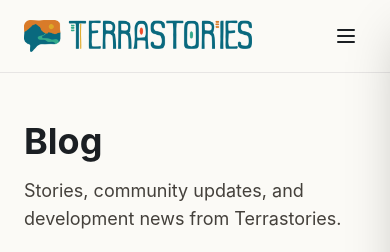
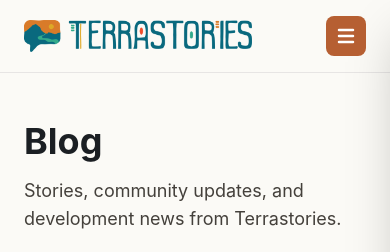
Before and after one commit to Terrastories/terrastories-website, an Astro site: page /blog in a window 390 px wide. Shown: the top 252 px of the page. Built offline with nearby package versions, Linux system fonts and the light colour scheme; Astro itself is replaced by a stand-in of ours.

Commit message:
Mobile burger: orange bg, white icon, fix X alignment with correct transform-origin

```diff
--- a/src/components/Header.astro
+++ b/src/components/Header.astro
@@ -43,14 +43,14 @@ const currentPath = Astro.url.pathname.replace(/\/$/, '') || '/';
     <!-- Burger button (mobile) -->
     <button
       id="menu-toggle"
-      class="relative z-50 flex h-10 w-10 items-center justify-center rounded-lg hover:bg-stone-100 lg:hidden"
+      class="relative z-50 flex h-10 w-10 items-center justify-center rounded-lg bg-clay lg:hidden"
       aria-label="Open menu"
       aria-expanded="false"
     >
-      <svg class="burger-icon h-6 w-6 text-ink transition-all duration-300" fill="none" viewBox="0 0 24 24" stroke="currentColor" stroke-width="2">
-        <path class="top-bar origin-center transition-all duration-300" stroke-linecap="round" d="M4 6h16" />
-        <path class="mid-bar transition-all duration-300" stroke-linecap="round" d="M4 12h16" />
-        <path class="bot-bar origin-center transition-all duration-300" stroke-linecap="round" d="M4 18h16" />
+      <svg class="burger-icon h-6 w-6 text-white" viewBox="0 0 24 24" fill="none" stroke="currentColor" stroke-width="2.5" stroke-linecap="round">
+        <line class="top-bar" x1="5" y1="6" x2="19" y2="6" style="transform-origin: 12px 12px; transition: transform 0.4s cubic-bezier(0.32,0.72,0,1), opacity 0.3s ease" />
+        <line class="mid-bar" x1="5" y1="12" x2="19" y2="12" style="transform-origin: 12px 12px; transition: transform 0.4s cubic-bezier(0.32,0.72,0,1), opacity 0.3s ease" />
+        <line class="bot-bar" x1="5" y1="18" x2="19" y2="18" style="transform-origin: 12px 12px; transition: transform 0.4s cubic-bezier(0.32,0.72,0,1), opacity 0.3s ease" />
       </svg>
     </button>
   </nav>
@@ -102,13 +102,10 @@ const currentPath = Astro.url.pathname.replace(/\/$/, '') || '/';
     toggle!.setAttribute('aria-expanded', 'false');
     toggle!.setAttribute('aria-label', 'Open menu');
     document.body.style.overflow = '';
-    // Reset burger
     topBar!.style.transform = '';
-    topBar!.style.opacity = '1';
+    midBar!.style.transform = '';
     midBar!.style.opacity = '1';
-    midBar!.style.transform = '';
     botBar!.style.transform = '';
-    botBar!.style.opacity = '1';
   }
 
   function openMenu() {
@@ -120,10 +117,9 @@ const currentPath = Astro.url.pathname.replace(/\/$/, '') || '/';
     toggle!.setAttribute('aria-expanded', 'true');
     toggle!.setAttribute('aria-label', 'Close menu');
     document.body.style.overflow = 'hidden';
-    // Animate to X
     topBar!.style.transform = 'translateY(6px) rotate(45deg)';
+    midBar!.style.transform = 'scaleX(0)';
     midBar!.style.opacity = '0';
-    midBar!.style.transform = 'scaleX(0)';
     botBar!.style.transform = 'translateY(-6px) rotate(-45deg)';
   }
 
```
